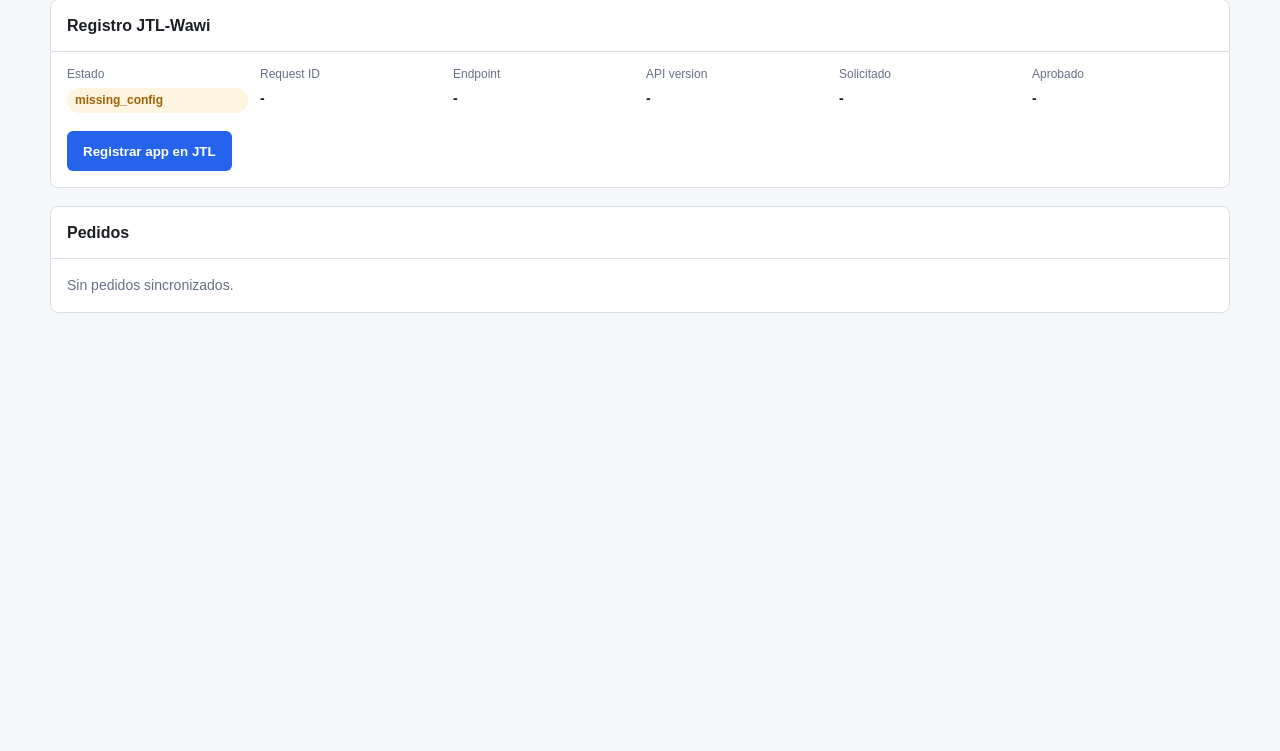
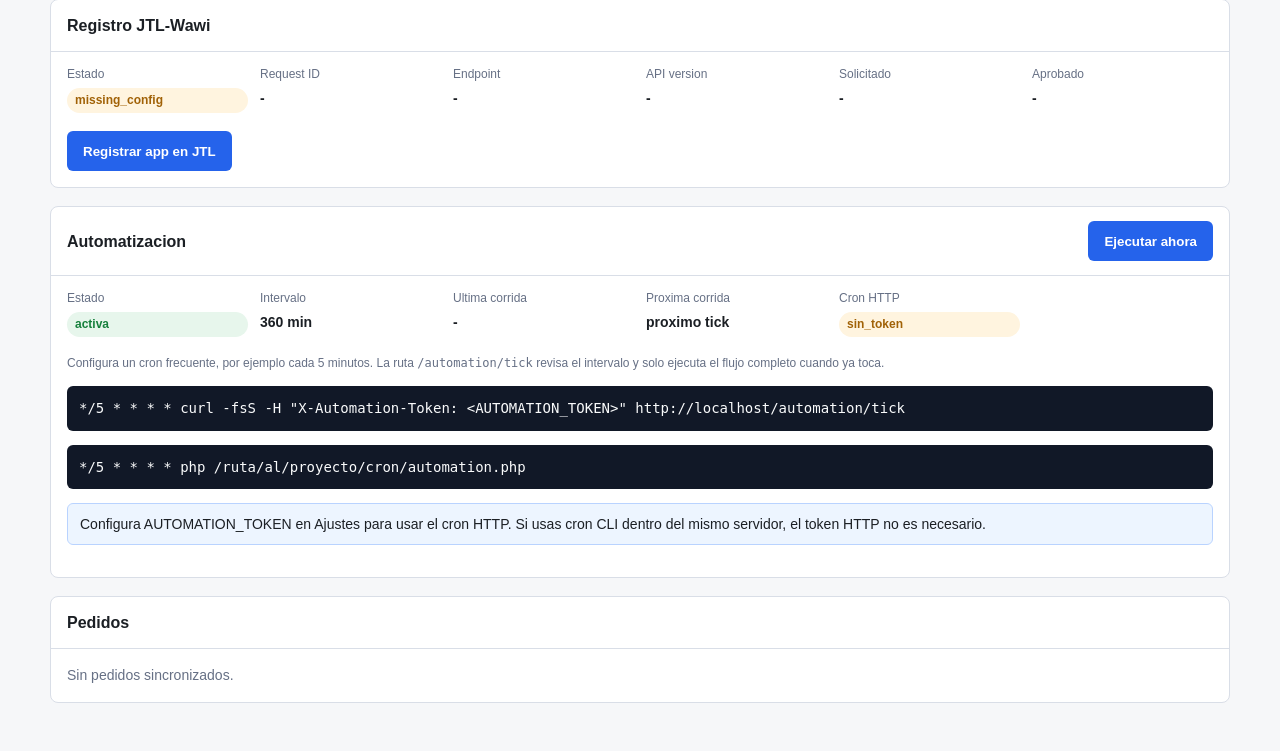
Before and after one commit to Ganzosupremo/JTL-Sync_Lagera, a PHP site: page / in a window 1280 px wide. Shown: the part 275-1026 px from the top of the page. Before the commit the page ends 588 px from the top, so only its background shows below. Run offline with PHP 8.4, Linux system fonts and the light colour scheme; data that the repository does not hold is empty; some libraries are stand-ins or nearby versions.

Commit message:
Desactivada la funcion que trataba de iniciar el JTL-Worker remotamente, esa manera no funciona, ahora solo jala ordenes que el Worker importa de los marketplaces

```diff
--- a/app/Clients/JtlClient.php
+++ b/app/Clients/JtlClient.php
@@ -68,8 +68,7 @@ final class JtlClient
 
         foreach ($this->workerCanonicalStatusEndpoints() as $candidate) {
             foreach ($syncIds as $syncId) {
-                $options = $syncId !== '' ? ['query' => ['syncId' => $syncId]] : [];
-
+                foreach ($this->workerStatusQueryVariants($syncId) as $options) {
                     foreach ($this->workerControlRequestVariants($options, $candidate) as $requestOptions) {
                         try {
                             return $this->http->get($candidate, $requestOptions);
@@ -78,6 +77,7 @@ final class JtlClient
 
                             if (!$this->shouldTryWorkerEndpointFallback($exception)) {
                                 throw $exception;
+                            }
                         }
                     }
                 }
@@ -435,6 +435,27 @@ final class JtlClient
         $basePath = strtolower(trim((string) (parse_url((string) ($this->config['base_url'] ?? ''), PHP_URL_PATH) ?: ''), '/'));
 
         return str_ends_with($basePath, 'api/eazybusiness') ? '/v1' : '/api/eazybusiness/v1';
+    }
+
+    /**
+     * @return array<int, array<string, mixed>>
+     */
+    private function workerStatusQueryVariants(string $syncId): array
+    {
+        if ($syncId === '') {
+            return [[]];
+        }
+
+        return [
+            ['query' => ['syncId' => $syncId]],
+            ['query' => ['SyncId' => $syncId]],
+            ['query' => ['syncId.Reference' => $syncId]],
+            ['query' => ['SyncId.Reference' => $syncId]],
+            ['query' => ['syncId.Value' => $syncId]],
+            ['query' => ['SyncId.Value' => $syncId]],
+            ['query' => ['reference' => $syncId]],
+            ['query' => ['Reference' => $syncId]],
+        ];
     }
 
     /** @return array<int, string> */
--- a/app/Controllers/DashboardController.php
+++ b/app/Controllers/DashboardController.php
@@ -92,12 +92,6 @@ final class DashboardController
                     $prefix = $jtlWorkerError !== null ? $jtlWorkerError . ' | ' : '';
                     $jtlWorkerError = $prefix . 'Worker status: ' . $exception->getMessage();
                 }
-            } elseif (trim((string) Config::get('jtl.worker_sync_id', '')) !== '') {
-                try {
-                    $jtlWorkerStatus = $jtl->getWorkerStatus();
-                } catch (\Throwable $exception) {
-                    $jtlWorkerError = 'Worker status: ' . $exception->getMessage();
-                }
             }
 
             try {
@@ -141,6 +135,7 @@ final class DashboardController
             $packiyoCustomers->listByActive(false),
             $syncStates->get('packiyo_customers'),
             $syncStates->get('fulfillment_sync'),
+            $syncStates->get('automation'),
             $fulfillmentSyncs->recent(50),
             $jtlOrders,
             $jtlOrdersError,
@@ -174,6 +169,7 @@ final class DashboardController
      * @param array<int, array<string, mixed>> $inactiveCustomers
      * @param array<string, mixed>|null $customerSyncState
      * @param array<string, mixed>|null $fulfillmentState
+     * @param array<string, mixed>|null $automationState
      * @param array<int, array<string, mixed>> $fulfillmentRows
      * @param array<int, array<string, mixed>> $jtlOrders
      * @param array<int, array<string, mixed>> $jtlWorkerSyncs
@@ -197,6 +193,7 @@ final class DashboardController
         array $inactiveCustomers,
         ?array $customerSyncState,
         ?array $fulfillmentState,
+        ?array $automationState,
         array $fulfillmentRows,
         array $jtlOrders,
         ?string $jtlOrdersError,
@@ -519,11 +516,11 @@ final class DashboardController
             padding-bottom: 14px;
         }
 
-        .jtl-worker-form {
-            display: grid;
-            grid-template-columns: minmax(220px, 1fr) minmax(180px, 260px) auto auto;
-            gap: 10px;
-            margin-bottom: 8px;
+        .worker-checklist {
+            color: var(--muted);
+            line-height: 1.55;
+            margin: 10px 0 12px;
+            padding-left: 20px;
         }
 
         .jtl-worker-actions {
@@ -531,6 +528,15 @@ final class DashboardController
             flex-wrap: wrap;
             gap: 10px;
             margin: 10px 0;
+        }
+
+        .code-block {
+            background: #111827;
+            border-radius: 6px;
+            color: #f9fafb;
+            overflow-x: auto;
+            padding: 12px;
+            white-space: pre-wrap;
         }
 
         .jtl-order-filter-form {
@@ -736,7 +742,7 @@ final class DashboardController
                 padding-top: 18px;
             }
 
-            .summary, .details, .mapping-form, .manual-order-form, .invite-form, .product-filter-form, .jtl-worker-form, .jtl-order-filter-form, .sku-alias-filter-form, .sku-alias-form, .sku-alias-row-form, .settings-grid {
+            .summary, .details, .mapping-form, .manual-order-form, .invite-form, .product-filter-form, .jtl-order-filter-form, .sku-alias-filter-form, .sku-alias-form, .sku-alias-row-form, .settings-grid {
                 grid-template-columns: 1fr;
             }
 
@@ -760,7 +766,7 @@ final class DashboardController
                 <p class="subtitle">JTL -> Packiyo</p>
             </div>
             <div class="actions">
-                <form action="<?= $this->e($this->url('/sync')) ?>" method="post">
+                <form action="<?= $this->e($this->url('/automation/manual')) ?>" method="post">
                     <button class="button" type="submit">Sincronizar ahora</button>
                 </form>
                 <?php if ((new Auth())->enabled()): ?>
@@ -812,6 +818,7 @@ final class DashboardController
         <div class="grid">
             <?php if ($tab === 'overview'): ?>
                 <?= $this->renderRegistration($registration) ?>
+                <?= $this->renderAutomation($automationState) ?>
                 <?= $this->renderOrders($mappings) ?>
             <?php endif; ?>
 
@@ -924,6 +931,67 @@ final class DashboardController
 
                     <?php if ($this->registrationStatus($registration) === 'registration_pending'): ?>
                         <div class="field-hint">Si cancelaste la solicitud en JTL-Wawi o necesitas cambiar scopes, descarta la pendiente local y luego registra la app de nuevo.</div>
+                    <?php endif; ?>
+                </div>
+            </section>
+        <?php
+
+        return (string) ob_get_clean();
+    }
+
+    /** @param array<string, mixed>|null $state */
+    private function renderAutomation(?array $state): string
+    {
+        $enabled = (bool) Config::get('automation.enabled', true);
+        $intervalMinutes = max(1, (int) Config::get('automation.interval_minutes', 360));
+        $lastRun = $state['last_success_at'] ?? null;
+        $nextRun = $this->automationNextRunAt(is_string($lastRun) ? $lastRun : null, $intervalMinutes, $enabled);
+        $tokenConfigured = trim((string) Config::get('automation.token', '')) !== '';
+        $tickUrl = $this->automationTickUrl();
+        ob_start();
+        ?>
+            <section>
+                <div class="section-head">
+                    <h2>Automatizacion</h2>
+                    <form action="<?= $this->e($this->url('/automation/manual')) ?>" method="post">
+                        <button class="button" type="submit">Ejecutar ahora</button>
+                    </form>
+                </div>
+                <div class="section-body">
+                    <div class="details">
+                        <div class="detail">
+                            <span>Estado</span>
+                            <strong><span class="status <?= $enabled ? 'active' : 'inactive' ?>"><?= $enabled ? 'activa' : 'inactiva' ?></span></strong>
+                        </div>
+                        <div class="detail">
+                            <span>Intervalo</span>
+                            <strong><?= $this->e((string) $intervalMinutes) ?> min</strong>
+                        </div>
+                        <div class="detail">
+                            <span>Ultima corrida</span>
+                            <strong><?= $this->e(is_string($lastRun) && $lastRun !== '' ? $lastRun : '-') ?></strong>
+                        </div>
+                        <div class="detail">
+                            <span>Proxima corrida</span>
+                            <strong><?= $this->e($nextRun) ?></strong>
+                        </div>
+                        <div class="detail">
+                            <span>Cron HTTP</span>
+                            <strong><span class="status <?= $tokenConfigured ? 'configured' : 'missing_config' ?>"><?= $tokenConfigured ? 'configurado' : 'sin_token' ?></span></strong>
+                        </div>
+                    </div>
+
+                    <?php if (is_string($state['last_message'] ?? null) && $state['last_message'] !== ''): ?>
+                        <div class="field-hint">Ultimo resultado: <?= $this->e((string) $state['last_message']) ?></div>
+                    <?php endif; ?>
+
+                    <div class="field-hint">Configura un cron frecuente, por ejemplo cada 5 minutos. La ruta <code>/automation/tick</code> revisa el intervalo y solo ejecuta el flujo completo cuando ya toca.</div>
+
+                    <pre class="code-block"><code>*/5 * * * * curl -fsS -H "X-Automation-Token: &lt;AUTOMATION_TOKEN&gt;" <?= $this->e($tickUrl) ?></code></pre>
+                    <pre class="code-block"><code>*/5 * * * * php /ruta/al/proyecto/cron/automation.php</code></pre>
+
+                    <?php if (!$tokenConfigured): ?>
+                        <div class="notice">Configura AUTOMATION_TOKEN en Ajustes para usar el cron HTTP. Si usas cron CLI dentro del mismo servidor, el token HTTP no es necesario.</div>
                     <?php endif; ?>
                 </div>
             </section>
@@ -1049,63 +1117,53 @@ final class DashboardController
         ob_start();
         ?>
             <div class="worker-panel">
-                <h3>Marketplace Abgleich</h3>
+                <h3>JTL Worker 2.0</h3>
 
                 <div class="details">
                     <div class="detail">
-                        <span>Worker</span>
+                        <span>Estado API Worker</span>
                         <strong><?= $this->e($this->workerStatusLabel($workerStatus)) ?></strong>
                     </div>
                     <div class="detail">
-                        <span>Syncs disponibles</span>
+                        <span>Lectura desde API</span>
+                        <strong><?= (bool) Config::get('jtl.worker_discovery_enabled', false) ? 'activa' : 'manual' ?></strong>
+                    </div>
+                    <div class="detail">
+                        <span>Syncs leidos</span>
                         <strong><?= $this->e((string) count($workerSyncs)) ?></strong>
                     </div>
                     <div class="detail">
-                        <span>Sync ID default</span>
-                        <strong><?= $this->e(trim((string) Config::get('jtl.worker_sync_id', '')) !== '' ? (string) Config::get('jtl.worker_sync_id', '') : '-') ?></strong>
-                    </div>
-                    <div class="detail">
-                        <span>Endpoint</span>
-                        <strong><?= $this->e(Config::get('jtl.worker_sync_method', 'PUT') . ' ' . Config::get('jtl.worker_endpoint', '/api/eazybusiness/v1/workers/{id}')) ?></strong>
-                    </div>
-                    <div class="detail">
-                        <span>Worker client</span>
-                        <strong><?= $this->e(JtlClient::WORKER_CONTROL_CLIENT_VERSION) ?></strong>
+                        <span>Automatizacion app</span>
+                        <strong>/automation/tick</strong>
                     </div>
                 </div>
 
+                <div class="notice">El marketplace abgleich ya no se inicia desde esta app. JTL Worker 2.0 debe quedar corriendo en la PC/servidor de JTL; despues esta app lee las ordenes nuevas desde JTL, las envia a Packiyo y devuelve tracking a JTL con el cron.</div>
+
+                <ul class="worker-checklist">
+                    <li>En JTL-Wawi abre Admin -> JTL-Worker-Status.</li>
+                    <li>Activa el abgleich del marketplace/tienda, por ejemplo Temu EsSo, con intervalo minimo de 5 minutos.</li>
+                    <li>Presiona Starten y luego Speichern para que el Worker siga ejecutandose.</li>
+                    <li>Configura el cron de la app contra /automation/tick para procesar ordenes y fulfillment automaticamente.</li>
+                </ul>
+
                 <?php if ($error !== null): ?>
-                    <div class="empty">No se pudo leer el estado del worker: <?= $this->e($error) ?></div>
+                    <div class="empty">No se pudo leer el estado del worker por API: <?= $this->e($error) ?></div>
                     <?php if ($this->looksLikeForbiddenWorkerError($error)): ?>
                         <div class="notice">JTL respondio 403 para Worker. El API token actual probablemente no tiene los scopes <strong>worker.getworkersyncs</strong> y <strong>system.worker.read</strong>. Guarda ajustes y registra la app de nuevo en JTL-Wawi para generar un token nuevo.</div>
                     <?php endif; ?>
                 <?php endif; ?>
 
                 <?php if (!(bool) Config::get('jtl.worker_discovery_enabled', false)): ?>
-                    <div class="field-hint">La lectura automatica de Worker esta desactivada. Ingresa el UUID o ID numerico que espera tu JTL API. Si JTL responde 500 con el shop ID, la app prueba tambien los fallback IDs configurados; para marketplace suele ser 11.</div>
+                    <div class="field-hint">La lectura automatica de Worker esta desactivada. Esto esta bien si el Worker ya corre en JTL; usa el boton solo como diagnostico opcional.</div>
                 <?php endif; ?>
 
                 <div class="jtl-worker-actions">
                     <form class="inline-form" action="<?= $this->e($this->url('/jtl/workers/discover')) ?>" method="post">
-                        <button class="button secondary" type="submit">Leer GET /workers</button>
+                        <button class="button secondary" type="submit">Leer estado Worker</button>
                     </form>
+                    <a class="button secondary button-link" href="<?= $this->e($this->tabUrl('jtl-orders')) ?>">Recargar ordenes JTL</a>
                 </div>
-
-                <form class="jtl-worker-form" action="<?= $this->e($this->url('/jtl/workers/start')) ?>" method="post">
-                    <select name="worker_sync_id">
-                        <option value="">Seleccionar abgleich</option>
-                        <?php foreach ($workerSyncs as $sync): ?>
-                            <?php $syncId = $this->workerSyncId($sync); ?>
-                            <?php if ($syncId === '') {
-                                continue;
-                            } ?>
-                            <option value="<?= $this->e($syncId) ?>"><?= $this->e($this->workerSyncLabel($sync)) ?></option>
-                        <?php endforeach; ?>
-                    </select>
-                    <input name="worker_sync_id_manual" placeholder="UUID o ID numerico manual" pattern="([0-9]+|[0-9a-fA-F]{8}-[0-9a-fA-F]{4}-[0-9a-fA-F]{4}-[0-9a-fA-F]{4}-[0-9a-fA-F]{12})">
-                    <button class="button" type="submit">Iniciar abgleich</button>
-                    <a class="button secondary button-link" href="<?= $this->e($this->tabUrl('jtl-orders')) ?>">Actualizar estado</a>
-                </form>
 
                 <?php if ($workerSyncs !== []): ?>
                     <div class="field-hint">Syncs raw: <?= $this->e($this->shortJson(['items' => $workerSyncs], 420)) ?></div>
@@ -2059,8 +2117,11 @@ final class DashboardController
                 <?php if ($key === 'JTL_BASE_URL'): ?>
                     <div class="field-hint">En hosting compartido, usa la URL publica del Cloudflare Tunnel, por ejemplo https://jtl-wawi.3plgermany.com.</div>
                 <?php endif; ?>
-                <?php if ($key === 'JTL_WORKER_SYNC_BODY_TEMPLATE'): ?>
-                    <div class="field-hint">Para esta JTL API usa {"Action":0}; el Sync ID va en el endpoint /api/eazybusiness/v1/workers/{id}. JTL define 0=Start, 1=Stop, 2=Restart.</div>
+                <?php if ($key === 'JTL_WORKER_DISCOVERY_ENABLED'): ?>
+                    <div class="field-hint">Solo activa esto para diagnostico. El marketplace abgleich debe ejecutarlo JTL Worker 2.0 en JTL-Wawi, no esta app.</div>
+                <?php endif; ?>
+                <?php if ($key === 'AUTOMATION_INTERVAL_MINUTES'): ?>
+                    <div class="field-hint">360 minutos son 6 horas. El cron puede llamar /automation/tick cada 5 minutos; la app decide si ya toca correr.</div>
                 <?php endif; ?>
             </div>
         <?php
@@ -2584,6 +2645,39 @@ final class DashboardController
         return '-';
     }
 
+    private function automationNextRunAt(?string $lastRun, int $intervalMinutes, bool $enabled): string
+    {
+        if (!$enabled) {
+            return '-';
+        }
+
+        if ($lastRun === null || trim($lastRun) === '') {
+            return 'proximo tick';
+        }
+
+        $timestamp = strtotime($lastRun);
+
+        if ($timestamp === false) {
+            return 'proximo tick';
+        }
+
+        return date('Y-m-d H:i:s', $timestamp + ($intervalMinutes * 60));
+    }
+
+    private function automationTickUrl(): string
+    {
+        $configured = trim((string) Config::get('app.base_url', ''));
+
+        if ($configured !== '') {
+            return rtrim($configured, '/') . $this->url('/automation/tick');
+        }
+
+        $scheme = (!empty($_SERVER['HTTPS']) && $_SERVER['HTTPS'] !== 'off') ? 'https' : 'http';
+        $host = is_string($_SERVER['HTTP_HOST'] ?? null) ? $_SERVER['HTTP_HOST'] : 'localhost';
+
+        return $scheme . '://' . $host . $this->url('/automation/tick');
+    }
+
     private function e(mixed $value): string
     {
         return htmlspecialchars((string) ($value ?? ''), ENT_QUOTES, 'UTF-8');
--- a/config/automation.php
+++ b/config/automation.php
@@ -6,6 +6,8 @@ use App\Support\Setting;
 
 return [
     'token' => Setting::get('AUTOMATION_TOKEN', ''),
+    'enabled' => Setting::get('AUTOMATION_ENABLED', true),
+    'interval_minutes' => (int) Setting::get('AUTOMATION_INTERVAL_MINUTES', 360),
     'sync_customers' => Setting::get('AUTOMATION_SYNC_CUSTOMERS', false),
     'fulfillment_limit' => (int) Setting::get('AUTOMATION_FULFILLMENT_LIMIT', 200),
 ];
--- a/config/jtl.php
+++ b/config/jtl.php
@@ -47,7 +47,7 @@ return [
     'worker_discovery_enabled' => Setting::get('JTL_WORKER_DISCOVERY_ENABLED', false),
     'worker_sync_id' => Setting::get('JTL_WORKER_SYNC_ID', ''),
     'worker_sync_name' => Setting::get('JTL_WORKER_SYNC_NAME', ''),
-    'worker_sync_fallback_ids' => array_values(array_filter(array_map('trim', explode(',', (string) Setting::get('JTL_WORKER_SYNC_FALLBACK_IDS', '11'))))),
+    'worker_sync_fallback_ids' => array_values(array_filter(array_map('trim', explode(',', (string) Setting::get('JTL_WORKER_SYNC_FALLBACK_IDS', ''))))),
     'worker_sync_method' => Setting::get('JTL_WORKER_SYNC_METHOD', 'PUT'),
     'worker_sync_body_template' => Setting::get('JTL_WORKER_SYNC_BODY_TEMPLATE', '{"Action":0}'),
     'items_endpoint' => Setting::get('JTL_ITEMS_ENDPOINT', '/api/eazybusiness/items'),
--- a/cron/automation.php
+++ b/cron/automation.php
@@ -9,7 +9,8 @@ require dirname(__DIR__) . '/app/bootstrap.php';
 
 Database::migrate();
 
-$summary = (new AutomationService())->run();
+$force = in_array('--force', $argv ?? [], true);
+$summary = (new AutomationService())->runIfDue($force);
 
 echo json_encode($summary, JSON_THROW_ON_ERROR) . PHP_EOL;
 
--- a/public/index.php
+++ b/public/index.php
@@ -28,7 +28,7 @@ if ($scriptDir !== '/' && str_starts_with($requestPath, $scriptDir)) {
 }
 
 $path = rtrim($requestPath, '/') ?: '/';
-$publicPaths = ['/login', '/logout', '/invite', '/automation/run'];
+$publicPaths = ['/login', '/logout', '/invite', '/automation/run', '/automation/tick'];
 $loginTarget = $path;
 $queryString = $_SERVER['QUERY_STRING'] ?? '';
 
@@ -49,6 +49,8 @@ try {
         '/logout' => (new AuthController())->logout(),
         '/invite' => (new UserInvitationController())->accept(),
         '/automation/run' => (new AutomationController())->run(),
+        '/automation/tick' => (new AutomationController())->tick(),
+        '/automation/manual' => (new AutomationController())->manual(),
         '/sync' => (new SyncController())->run(),
         '/sync/order' => (new SyncController())->runOne(),
         '/fulfillment/sync' => (new FulfillmentController())->sync(),
```
Also changed, not shown: app/Controllers/AutomationController.php (+36 -1 lines), app/Controllers/JtlWorkerController.php (+4 -94 lines), app/Services/AutomationService.php (+91 -0 lines), app/Support/SettingsCatalog.php (+5 -9 lines), README.md. Lines whose indentation alone changed are shown as unchanged.
